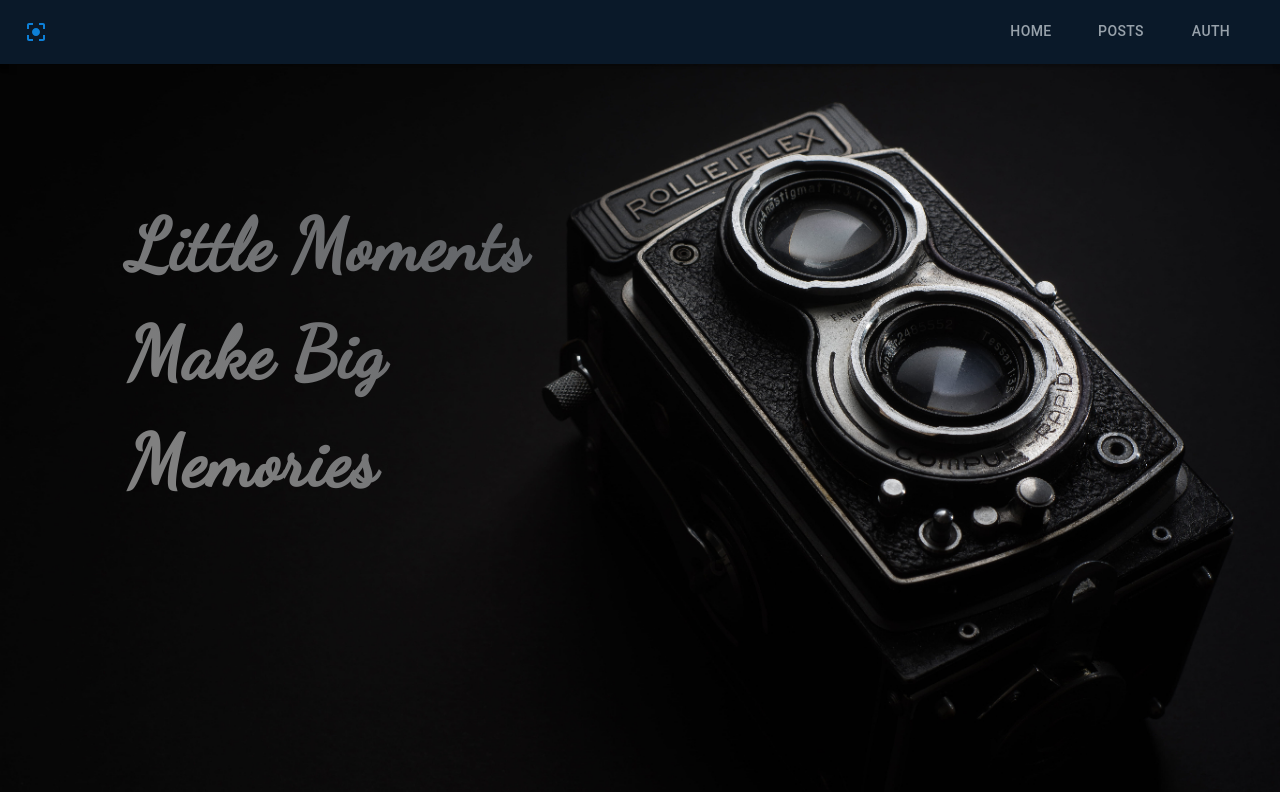
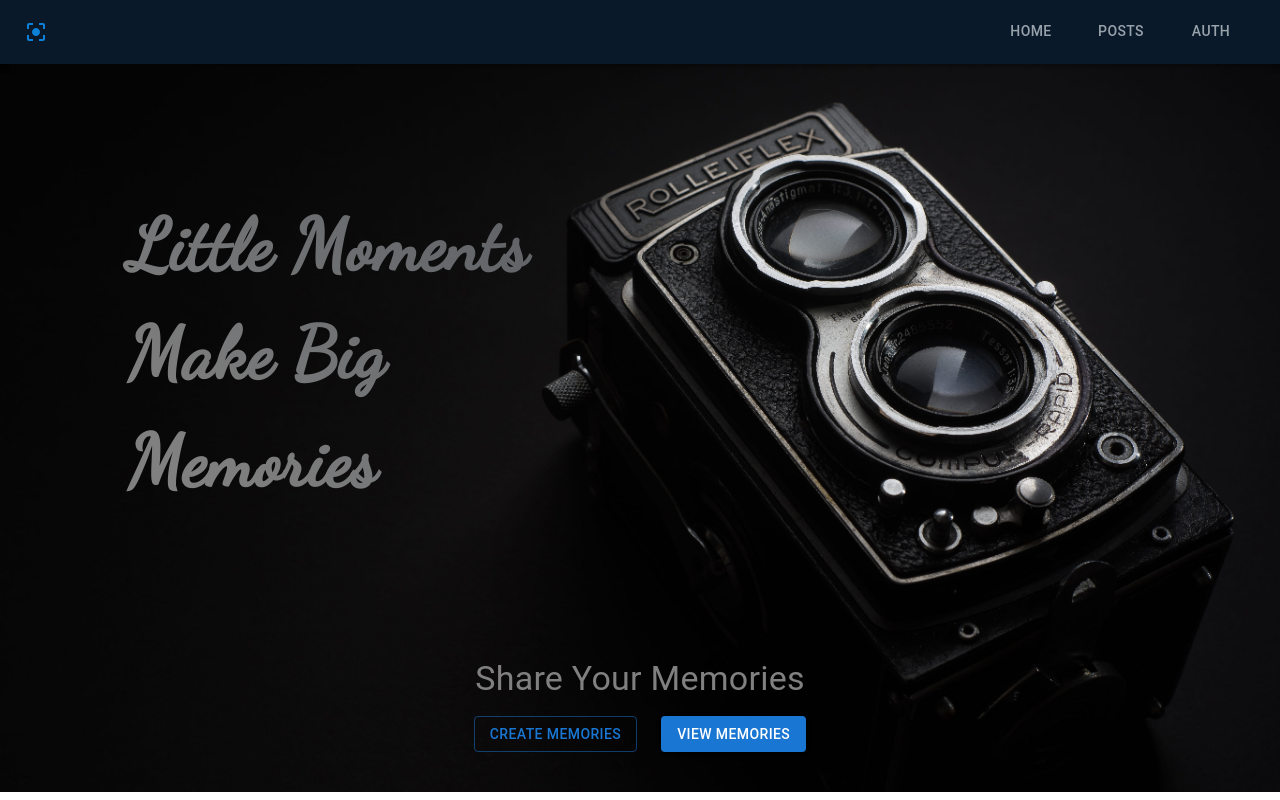
Before and after one commit to Mukesh-A/Share-Me-2.0, a React (Create React App) app in the folder frontend/: page / in a window 1280 px wide. Built offline with nearby package versions, Linux system fonts and the light colour scheme.

Commit message:
Post page

```diff
--- a/frontend/src/home/Home.js
+++ b/frontend/src/home/Home.js
@@ -1,6 +1,6 @@
-import { Box, Typography } from "@mui/material";
+import { Box, Button, Typography } from "@mui/material";
 import React from "react";
-
+import { Link } from "react-router-dom";
 const Home = () => {
   return (
     <Box position={"relative"} width="100%" height="91vh">
@@ -24,6 +24,30 @@
         Make Big <br /> Memories
         <br />
       </Typography>
+      <Box
+        width="100%"
+        position={"absolute"}
+        bottom={"0px"}
+        display={"flex"}
+        flexDirection="column"
+      >
+        <Typography textAlign={"center"} color="gray" variant="h4" padding={2}>
+          Share Your Memories
+        </Typography>
+        <Box margin="auto">
+          <Button variant="outlined" sx={{ mb: 5 }}>
+            Create Memories
+          </Button>
+          <Button
+            LinkComponent={Link}
+            to="/posts"
+            variant="contained"
+            sx={{ ml: 3, mb: 5 }}
+          >
+            View Memories
+          </Button>
+        </Box>
+      </Box>
     </Box>
   );
 };
--- /dev/null
+++ b/frontend/src/posts/PostItems.js
@@ -0,0 +1,48 @@
+import React from "react";
+import {
+  Avatar,
+  Card,
+  CardHeader,
+  IconButton,
+  CardMedia,
+  CardContent,
+  Typography,
+} from "@mui/material";
+const PostItems = () => {
+  return (
+    <Card sx={{ maxWidth: 345, m:2 }}>
+      <CardHeader
+        avatar={
+          <Avatar sx={{ bgcolor: "red" }} aria-label="recipe">
+            R
+          </Avatar>
+        }
+        action={
+          <IconButton aria-label="settings">
+            {/* <MoreVertIcon /> */}
+          </IconButton>
+        }
+        title="Shrimp and Chorizo Paella"
+        subheader="September 14, 2016"
+      />
+      <img
+        height="194"
+        src="https://images.unsplash.com/photo-1579762593175-20226054cad0?ixlib=rb-4.0.3&ixid=MnwxMjA3fDB8MHxwaG90by1wYWdlfHx8fGVufDB8fHx8&auto=format&fit=crop&w=936&q=80"
+        alt="Paella dish"
+      />
+      <CardContent>
+        <Typography variant="h6" color="text.secondary">
+          This impressive paella
+        </Typography>
+        <Typography variant="body2" color="text.secondary">
+          This impressive paella
+        </Typography>
+      </CardContent>
+      <Typography variant="body2" color="text.secondary" textAlign={"end"} fontStyle="italic">
+          This impressive paella
+        </Typography>
+    </Card>
+  );
+};
+
+export default PostItems;
--- a/frontend/src/posts/Posts.js
+++ b/frontend/src/posts/Posts.js
@@ -1,7 +1,22 @@
+import { Box } from "@mui/material";
 import React from "react";
+import PostItems from "./PostItems";
 
 const Posts = () => {
-  return <div><h1>hello</h1></div>;
+  return (
+    <Box
+      display="flex"
+      flexDirection={"column"}
+      padding={3}
+      justifyContent="center"
+      alignItems={"center"}
+    >
+      {[1, 3, 5].map((e) => (
+        <PostItems />
+      ))}
+
+    </Box>
+  );
 };
 
 export default Posts;
```
